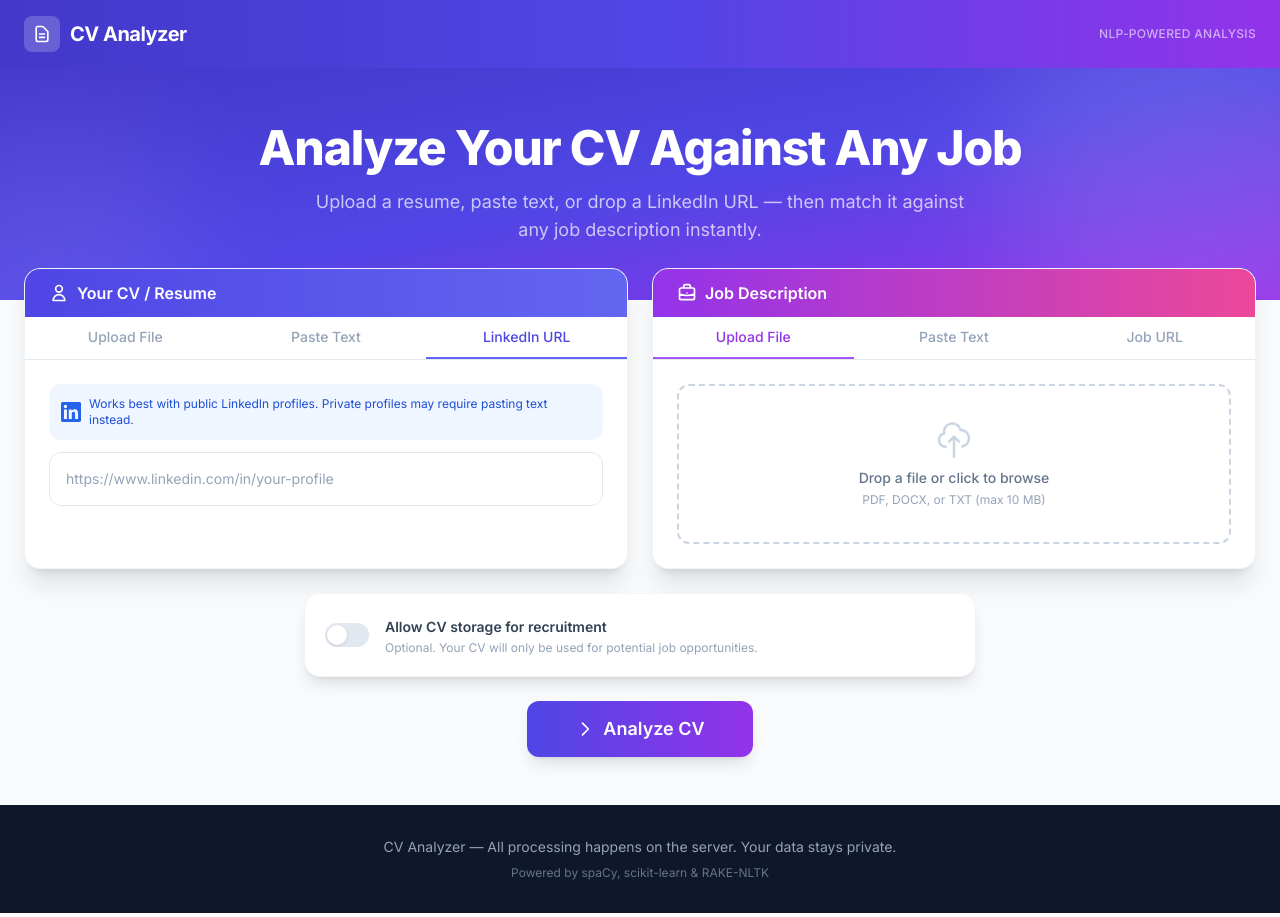
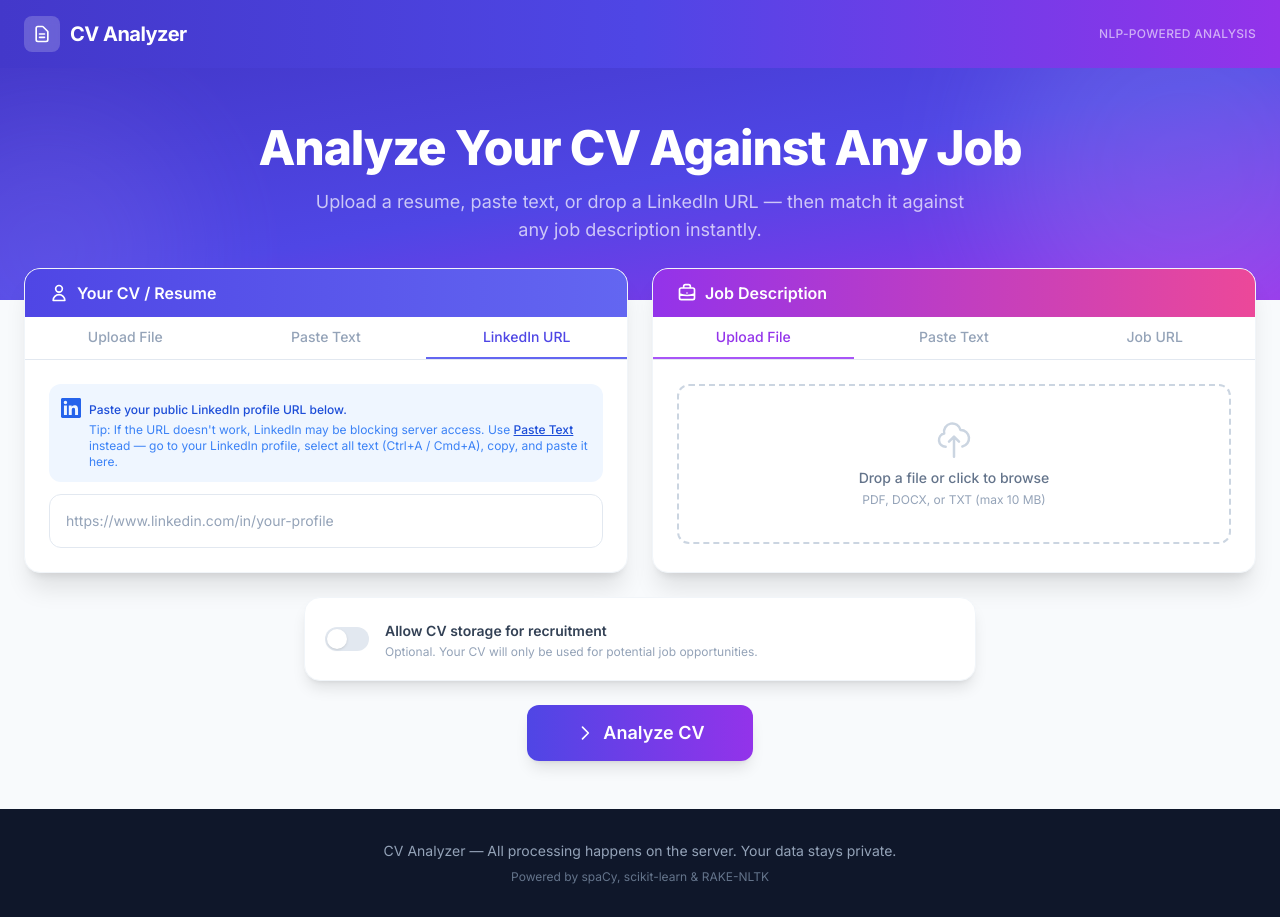
Before and after one commit to Sumant2298/cv-analyzer, a Flask app: page / in a window 1280 px wide, after a click on "LinkedIn URL". Run offline with Flask 3, Linux system fonts and the light colour scheme; some libraries are stand-ins or nearby versions.

Commit message:
Improve LinkedIn extraction: logging, error handling, and user guidance
- Add server-side logging to debug LinkedIn extraction on Render
- Handle LinkedIn status 999 (bot-blocking) explicitly
- Return specific error codes (AUTHWALL, BLOCKED, TIMEOUT, CONNECTION)
- Show targeted flash messages explaining why LinkedIn URL failed
- Add extra extraction strategies (section lists, full-page text fallback)
- Improve LinkedIn tab UX with tip to paste text as fallback
- Flash messages now use categories (warning=amber, error=red)

Co-Authored-By: Claude Opus 4.6 <noreply@anthropic.com>

```diff
--- a/app.py
+++ b/app.py
@@ -1,4 +1,5 @@
 import json
+import logging
 import os
 import re
 import shutil
@@ -12,6 +13,11 @@ from flask import (Flask, flash, jsonify, redirect, render_template, request,
 from werkzeug.utils import secure_filename
 
 from analyzer import analyze_cv_against_jd
+
+# Configure logging for debugging on Render
+logging.basicConfig(level=logging.INFO,
+                    format='%(asctime)s [%(levelname)s] %(message)s')
+logger = logging.getLogger(__name__)
 
 app = Flask(__name__)
 app.secret_key = os.environ.get('SECRET_KEY', os.urandom(24))
@@ -90,25 +96,46 @@ def _text_to_pdf(text: str, output_path: str):
 # ---------------------------------------------------------------------------
 
 def _extract_from_linkedin_url(url: str) -> str:
-    """Extract profile text from a public LinkedIn profile URL."""
+    """Extract profile text from a public LinkedIn profile URL.
+
+    Returns extracted text, or a string starting with 'ERROR:' if
+    extraction failed with a user-friendly reason.
+    """
     if 'linkedin.com/in/' not in url:
         return ''
+
+    logger.info('LinkedIn extraction: requesting %s', url)
 
     try:
         resp = http_requests.get(url, headers=BROWSER_HEADERS, timeout=15,
                                  allow_redirects=True)
+        logger.info('LinkedIn response: status=%s, final_url=%s, length=%d',
+                     resp.status_code, resp.url, len(resp.text))
         resp.raise_for_status()
-    except Exception:
-        return ''
+    except http_requests.exceptions.Timeout:
+        logger.warning('LinkedIn extraction: request timed out')
+        return 'ERROR:TIMEOUT'
+    except http_requests.exceptions.ConnectionError:
+        logger.warning('LinkedIn extraction: connection error')
+        return 'ERROR:CONNECTION'
+    except Exception as e:
+        logger.warning('LinkedIn extraction: request failed: %s', e)
+        return 'ERROR:REQUEST'
+
+    # LinkedIn returns 999 to block bots/servers
+    if resp.status_code == 999:
+        logger.warning('LinkedIn extraction: got status 999 (bot-blocked)')
+        return 'ERROR:BLOCKED'
 
     # If redirected to login/authwall, public profile is not available
     if 'authwall' in resp.url or '/login' in resp.url:
-        return ''
+        logger.warning('LinkedIn extraction: redirected to authwall (%s)', resp.url)
+        return 'ERROR:AUTHWALL'
 
     soup = BeautifulSoup(resp.text, 'html.parser')
     parts = []
 
-    # --- Name and headline from top-card (most reliable) ---
+    # --- Strategy 1: Name and headline from top-card (most reliable) ---
     name_el = soup.find(class_='top-card-layout__title')
     if name_el:
         parts.append(name_el.get_text(strip=True))
@@ -116,7 +143,7 @@ def _extract_from_linkedin_url(url: str) -> str:
     if headline_el:
         parts.append(headline_el.get_text(strip=True))
 
-    # --- Description from meta tags ---
+    # --- Strategy 2: Description from meta tags ---
     desc_meta = soup.find('meta', attrs={'name': 'description'})
     if desc_meta and desc_meta.get('content'):
         parts.append(desc_meta['content'])
@@ -125,13 +152,13 @@ def _extract_from_linkedin_url(url: str) -> str:
         if og_desc and og_desc.get('content'):
             parts.append(og_desc['content'])
 
-    # --- Profile meta: first/last name ---
+    # --- Strategy 3: Profile meta: first/last name ---
     first = soup.find('meta', property='profile:first_name')
     last = soup.find('meta', property='profile:last_name')
     if first and last and not name_el:
         parts.append(f"{first.get('content', '')} {last.get('content', '')}")
 
-    # --- JSON-LD structured data (may have Person nested in @graph) ---
+    # --- Strategy 4: JSON-LD structured data ---
     for script in soup.find_all('script', type='application/ld+json'):
         try:
             data = json.loads(script.string or '')
@@ -139,7 +166,6 @@ def _extract_from_linkedin_url(url: str) -> str:
             if isinstance(data, dict):
                 if data.get('@type') == 'Person':
                     persons.append(data)
-                # LinkedIn wraps data in @graph with Article types
                 for item in data.get('@graph', []):
                     if isinstance(item, dict):
                         author = item.get('author', {})
@@ -163,28 +189,57 @@ def _extract_from_linkedin_url(url: str) -> str:
         except (json.JSONDecodeError, TypeError):
             continue
 
-    # --- Experience from profile-section-card elements ---
+    # --- Strategy 5: Profile section cards (experience, education) ---
     for card in soup.find_all(class_='profile-section-card'):
         text = card.get_text(separator=' ', strip=True)
         if text and len(text) > 5:
             parts.append(text)
 
-    # --- Subline items (location, connections, etc.) ---
+    # --- Strategy 6: Any section with role-based classes ---
+    for cls in ['experience__list', 'education__list',
+                'certifications__list', 'skills__list']:
+        el = soup.find(class_=cls)
+        if el:
+            text = el.get_text(separator=' ', strip=True)
+            if text and len(text) > 5:
+                parts.append(text)
+
+    # --- Strategy 7: Subline items (location, connections) ---
     for el in soup.find_all(class_='top-card__subline-item'):
         text = el.get_text(strip=True)
         if text:
             parts.append(text)
 
-    # --- Fallback: OG title if we got nothing ---
+    # --- Strategy 8: Aggressive fallback — try <title> and OG title ---
     if not parts:
         og_title = soup.find('meta', property='og:title')
         if og_title and og_title.get('content'):
-            parts.append(og_title['content'])
+            title_text = og_title['content']
+            # LinkedIn titles often contain "Name - Title - LinkedIn"
+            parts.append(title_text)
         title = soup.find('title')
         if title and title.string:
             parts.append(title.string.strip())
 
-    return '\n'.join(parts)
+    # --- Strategy 9: Last resort — extract all visible text from page ---
+    if not parts:
+        for tag in soup(['script', 'style', 'nav', 'footer', 'header', 'noscript']):
+            tag.decompose()
+        body_text = soup.get_text(separator='\n', strip=True)
+        # Remove very short lines (likely UI elements)
+        lines = [l for l in body_text.split('\n') if len(l) > 15]
+        if lines:
+            parts.append('\n'.join(lines[:50]))  # Cap at 50 useful lines
+
+    extracted = '\n'.join(parts)
+    logger.info('LinkedIn extraction: got %d chars from %d strategies',
+                len(extracted), len(parts))
+
+    if not extracted or len(extracted) < 30:
+        logger.warning('LinkedIn extraction: insufficient content (%d chars)', len(extracted))
+        return 'ERROR:BLOCKED'
+
+    return extracted
 
 
 def _extract_from_jd_url(url: str) -> str:
@@ -247,13 +302,35 @@ def _process_input(file_field: str, text_field: str, url_field: str = None,
         url = request.form.get(url_field, '').strip()
         if url:
             text = url_extractor(url)
+
+            # Handle specific LinkedIn error codes
+            if text.startswith('ERROR:'):
+                error_code = text.split(':')[1]
+                is_linkedin = 'linkedin.com' in url
+                if error_code == 'AUTHWALL' and is_linkedin:
+                    flash('LinkedIn redirected to a login page. This usually means '
+                          'the profile is private or LinkedIn is blocking server '
+                          'requests. Please paste your CV/profile text instead.',
+                          'warning')
+                elif error_code == 'BLOCKED' and is_linkedin:
+                    flash('LinkedIn returned limited data (likely blocking server '
+                          'requests). Please copy-paste your LinkedIn profile text '
+                          'or upload your CV as a file instead.', 'warning')
+                elif error_code in ('TIMEOUT', 'CONNECTION'):
+                    flash('Could not connect to the URL. Please check the link '
+                          'and try again, or paste text instead.', 'warning')
+                else:
+                    flash('Could not extract content from the URL. '
+                          'Please paste text instead.', 'warning')
+                return ''
+
             if text:
                 if save_cv:
                     save_name = f'cv_{timestamp}.pdf'
                     _text_to_pdf(text, os.path.join(CV_STORAGE, save_name))
                 return text
             else:
-                flash('Could not extract content from the URL. Please paste text instead.')
+                flash('Could not extract content from the URL. Please paste text instead.', 'warning')
                 return ''
 
     # --- 3. Pasted text (lowest priority) ---
@@ -285,25 +362,25 @@ def analyze():
             'jd_file', 'jd_text', url_field='jd_url',
             save_cv=False, url_extractor=_extract_from_jd_url)
     except Exception as e:
-        flash(f'Error reading input: {e}')
+        flash(f'Error reading input: {e}', 'error')
         return redirect(url_for('index'))
 
     if not cv_text or not jd_text:
         if not cv_text and not jd_text:
-            flash('Please provide both a CV and a Job Description.')
+            flash('Please provide both a CV and a Job Description.', 'error')
         elif not cv_text:
-            flash('Could not get CV content. Please try uploading a file or pasting text.')
+            flash('Could not get CV content. Please try uploading a file or pasting text.', 'error')
         else:
-            flash('Could not get JD content. Please try uploading a file or pasting text.')
+            flash('Could not get JD content. Please try uploading a file or pasting text.', 'error')
         return redirect(url_for('index'))
 
     if len(jd_text.split()) < 10:
-        flash('Job description seems very short. Results may be unreliable.')
+        flash('Job description seems very short. Results may be unreliable.', 'warning')
 
     try:
         results = analyze_cv_against_jd(cv_text, jd_text)
     except Exception as e:
-        flash(f'Analysis error: {e}')
+        flash(f'Analysis error: {e}', 'error')
         return redirect(url_for('index'))
 
     return render_template('results.html', results=results)
--- a/templates/base.html
+++ b/templates/base.html
@@ -62,14 +62,21 @@
         </div>
     </nav>
 
-    {% with messages = get_flashed_messages() %}
+    {% with messages = get_flashed_messages(with_categories=true) %}
     {% if messages %}
     <div class="max-w-7xl mx-auto px-4 sm:px-6 mt-4 anim-slide-down">
-        {% for msg in messages %}
+        {% for category, msg in messages %}
+        {% if category == 'warning' %}
         <div class="flex items-start gap-3 bg-amber-50 border border-amber-200 text-amber-800 px-4 py-3 rounded-xl mb-2">
             <svg class="w-5 h-5 mt-0.5 flex-shrink-0 text-amber-500" fill="currentColor" viewBox="0 0 20 20"><path fill-rule="evenodd" d="M8.485 2.495c.673-1.167 2.357-1.167 3.03 0l6.28 10.875c.673 1.167-.168 2.625-1.516 2.625H3.72c-1.347 0-2.189-1.458-1.515-2.625L8.485 2.495zM10 6a.75.75 0 01.75.75v3.5a.75.75 0 01-1.5 0v-3.5A.75.75 0 0110 6zm0 9a1 1 0 100-2 1 1 0 000 2z" clip-rule="evenodd"/></svg>
             <p class="text-sm">{{ msg }}</p>
         </div>
+        {% else %}
+        <div class="flex items-start gap-3 bg-red-50 border border-red-200 text-red-800 px-4 py-3 rounded-xl mb-2">
+            <svg class="w-5 h-5 mt-0.5 flex-shrink-0 text-red-500" fill="currentColor" viewBox="0 0 20 20"><path fill-rule="evenodd" d="M10 18a8 8 0 100-16 8 8 0 000 16zM8.28 7.22a.75.75 0 00-1.06 1.06L8.94 10l-1.72 1.72a.75.75 0 101.06 1.06L10 11.06l1.72 1.72a.75.75 0 101.06-1.06L11.06 10l1.72-1.72a.75.75 0 00-1.06-1.06L10 8.94 8.28 7.22z" clip-rule="evenodd"/></svg>
+            <p class="text-sm">{{ msg }}</p>
+        </div>
+        {% endif %}
         {% endfor %}
     </div>
     {% endif %}
--- a/templates/index.html
+++ b/templates/index.html
@@ -50,9 +50,12 @@
                 </div>
                 <div id="cv-linkedin" class="cv-panel hidden">
                     <div class="space-y-3">
-                        <div class="flex items-center gap-2 p-3 bg-blue-50 rounded-xl">
-                            <svg class="w-5 h-5 text-blue-600 flex-shrink-0" fill="currentColor" viewBox="0 0 24 24"><path d="M20.447 20.452h-3.554v-5.569c0-1.328-.027-3.037-1.852-3.037-1.853 0-2.136 1.445-2.136 2.939v5.667H9.351V9h3.414v1.561h.046c.477-.9 1.637-1.85 3.37-1.85 3.601 0 4.267 2.37 4.267 5.455v6.286zM5.337 7.433a2.062 2.062 0 01-2.063-2.065 2.064 2.064 0 112.063 2.065zm1.782 13.019H3.555V9h3.564v11.452zM22.225 0H1.771C.792 0 0 .774 0 1.729v20.542C0 23.227.792 24 1.771 24h20.451C23.2 24 24 23.227 24 22.271V1.729C24 .774 23.2 0 22.222 0h.003z"/></svg>
-                            <span class="text-xs text-blue-700">Works best with public LinkedIn profiles. Private profiles may require pasting text instead.</span>
+                        <div class="flex items-start gap-2 p-3 bg-blue-50 rounded-xl">
+                            <svg class="w-5 h-5 text-blue-600 flex-shrink-0 mt-0.5" fill="currentColor" viewBox="0 0 24 24"><path d="M20.447 20.452h-3.554v-5.569c0-1.328-.027-3.037-1.852-3.037-1.853 0-2.136 1.445-2.136 2.939v5.667H9.351V9h3.414v1.561h.046c.477-.9 1.637-1.85 3.37-1.85 3.601 0 4.267 2.37 4.267 5.455v6.286zM5.337 7.433a2.062 2.062 0 01-2.063-2.065 2.064 2.064 0 112.063 2.065zm1.782 13.019H3.555V9h3.564v11.452zM22.225 0H1.771C.792 0 0 .774 0 1.729v20.542C0 23.227.792 24 1.771 24h20.451C23.2 24 24 23.227 24 22.271V1.729C24 .774 23.2 0 22.222 0h.003z"/></svg>
+                            <div>
+                                <span class="text-xs text-blue-700 font-medium">Paste your public LinkedIn profile URL below.</span>
+                                <span class="text-xs text-blue-500 block mt-0.5">Tip: If the URL doesn't work, LinkedIn may be blocking server access. Use <button type="button" class="underline font-medium text-blue-700 hover:text-blue-900" onclick="switchTab('cv', document.querySelector('.cv-tab[data-target=cv-paste]'), 'cv-paste')">Paste Text</button> instead — go to your LinkedIn profile, select all text (Ctrl+A / Cmd+A), copy, and paste it here.</span>
+                            </div>
                         </div>
                         <input type="url" name="cv_url" class="w-full border border-slate-200 rounded-xl p-4 text-sm focus:ring-2 focus:ring-brand-400 focus:border-transparent placeholder:text-slate-400" placeholder="https://www.linkedin.com/in/your-profile">
                     </div>
```
